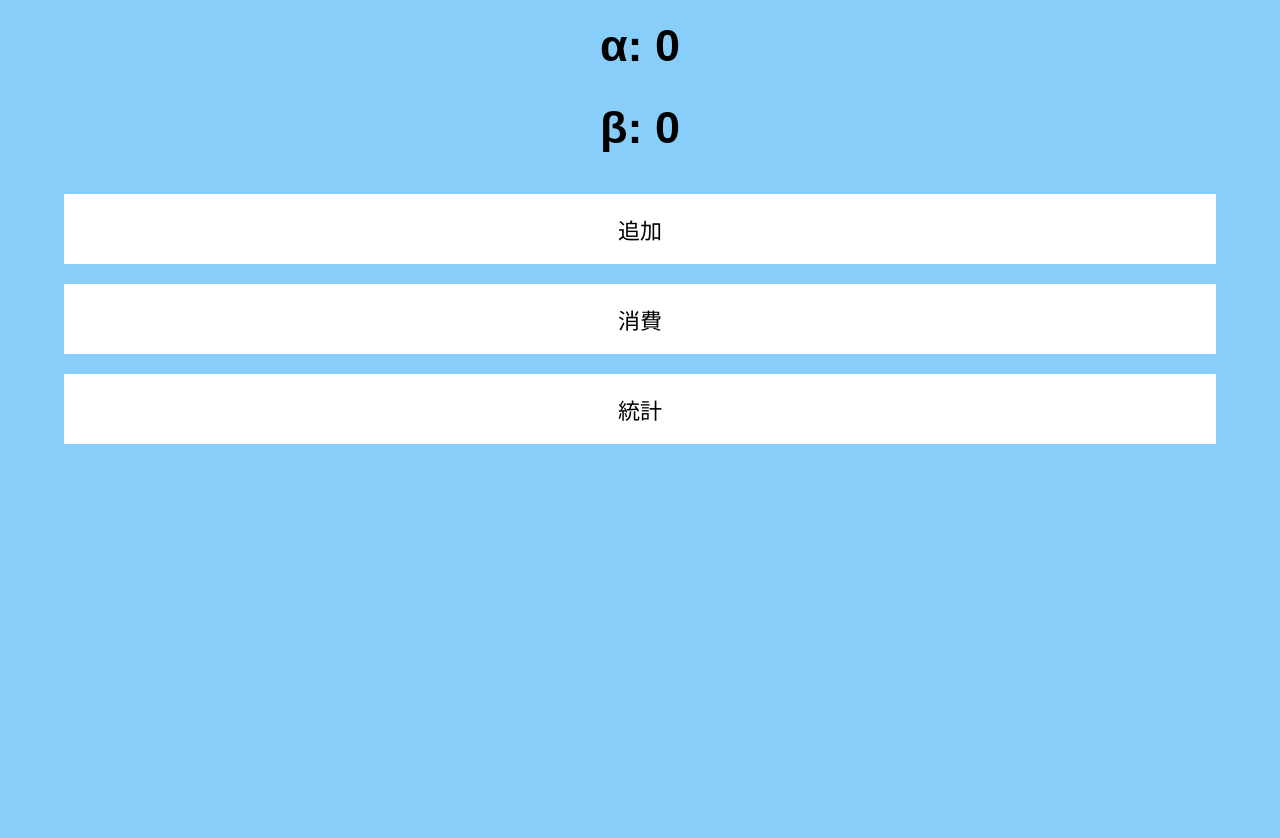
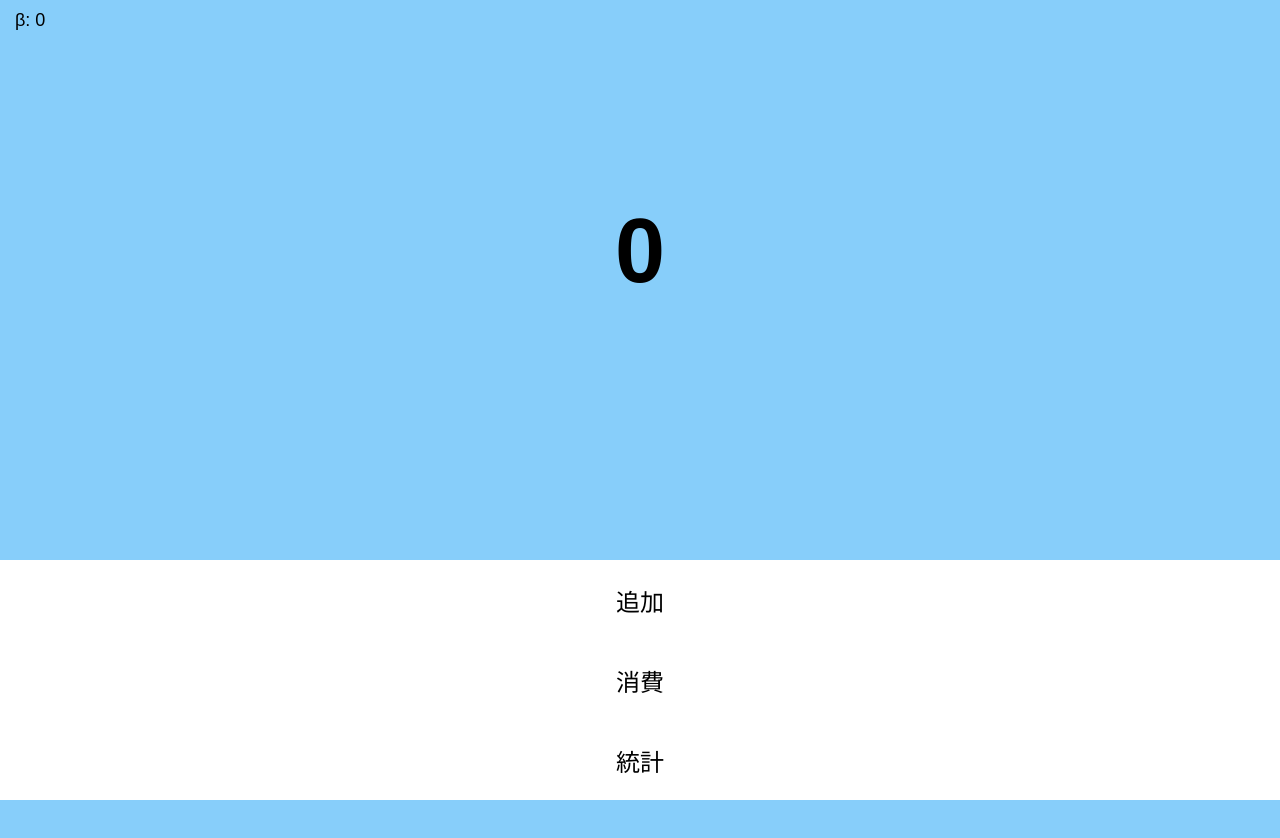
Before and after one commit to Meloetta874/DraIMBRAOMELO-alpha-app, a plain HTML site: page index.html in a window 1280 px wide. Before the commit the page ends 800 px from the top, so only its background shows below. Drawn offline with nearby package versions, Linux system fonts and the light colour scheme.

Commit message:
Update index.html

```diff
--- a/index.html
+++ b/index.html
@@ -8,50 +8,71 @@
 
 <style>
 body {
+  margin: 0;
   background: #87CEFA;
   font-family: sans-serif;
-  text-align: center;
-  margin: 0;
 }
 
-h1 {
-  font-size: 45px;
-  margin-top: 20px;
+/* β（左上） */
+#betaBox {
+  position: absolute;
+  top: 10px;
+  left: 15px;
+  font-size: 18px;
 }
 
-.value {
-  font-size: 60px;
-  margin: 10px;
+/* α（中央ドーン） */
+#alphaBox {
+  position: absolute;
+  top: 25%;
+  width: 100%;
+  text-align: center;
+  font-size: 90px;
+  font-weight: bold;
 }
 
-/* αの色変化 */
+/* マイナス時 */
 .negative {
   color: red;
 }
 
+/* ボタンエリア */
+#buttons {
+  position: absolute;
+  bottom: 0;
+  width: 100%;
+}
+
 button {
-  width: 90%;
-  height: 70px;
-  font-size: 22px;
-  margin: 10px;
+  width: 100%;
+  height: 80px;
+  font-size: 24px;
   border: none;
   background: white;
 }
 
+/* グラフ */
 canvas {
-  max-width: 95%;
+  position: absolute;
+  top: 60%;
+  width: 100%;
 }
 </style>
 </head>
 
 <body>
 
-<h1>α: <span id="alpha">0</span></h1>
-<h1>β: <span id="beta">0</span></h1>
+<div id="betaBox">β: <span id="beta">0</span></div>
 
-<button onclick="add()">追加</button>
-<button onclick="consume()">消費</button>
-<button onclick="showStats()">統計</button>
+<div id="alphaBox">
+  <span id="alpha">0</span>
+</div>
+
+<div id="buttons">
+  <button onclick="add()">追加</button>
+  <button onclick="consume()">消費</button>
+  <button onclick="showStats()">統計</button>
+</div>
 
 <canvas id="graph"></canvas>
 
@@ -84,7 +105,6 @@ function updateUI() {
   const alphaEl = document.getElementById("alpha");
   alphaEl.textContent = data.alpha;
 
-  // マイナスなら赤
   if (data.alpha < 0) {
     alphaEl.classList.add("negative");
   } else {
```
